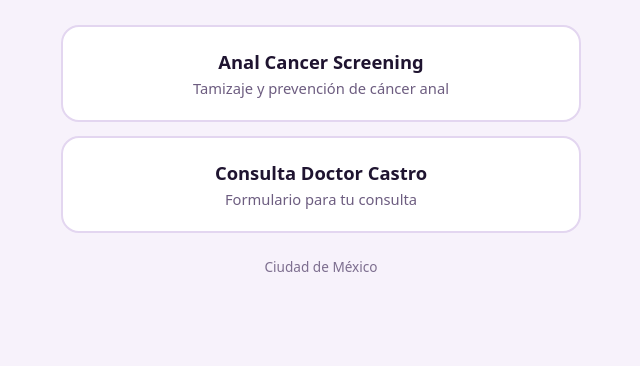
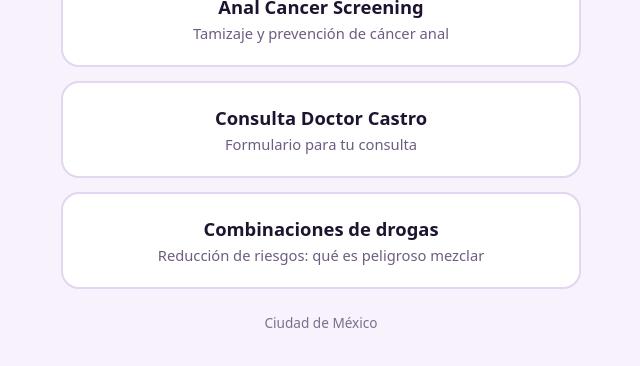
Before and after one commit to acsegovia/acsegovia.github.io, a plain HTML site: page index.html in a window 1280 px wide. Shown: the part 298-664 px from the top of the page, without its empty margins (319-959 px from the left). Drawn offline with Linux system fonts and the light colour scheme.

Commit message:
Agregar tarjeta de combinaciones de drogas en portada

```diff
--- a/index.html
+++ b/index.html
@@ -23,6 +23,7 @@
   <p class="sub">Dr. Agustín Castro Segovia · Cirugía general y coloproctología</p>
   <a class="card" href="https://analcancerscreening.github.io/">Anal Cancer Screening<span>Tamizaje y prevención de cáncer anal</span></a>
   <a class="card" href="https://consultadrcastro.github.io/">Consulta Doctor Castro<span>Formulario para tu consulta</span></a>
+  <a class="card" href="/drogas/">Combinaciones de drogas<span>Reducción de riesgos: qué es peligroso mezclar</span></a>
   <footer>Ciudad de México</footer>
 </main>
 </body>
```
